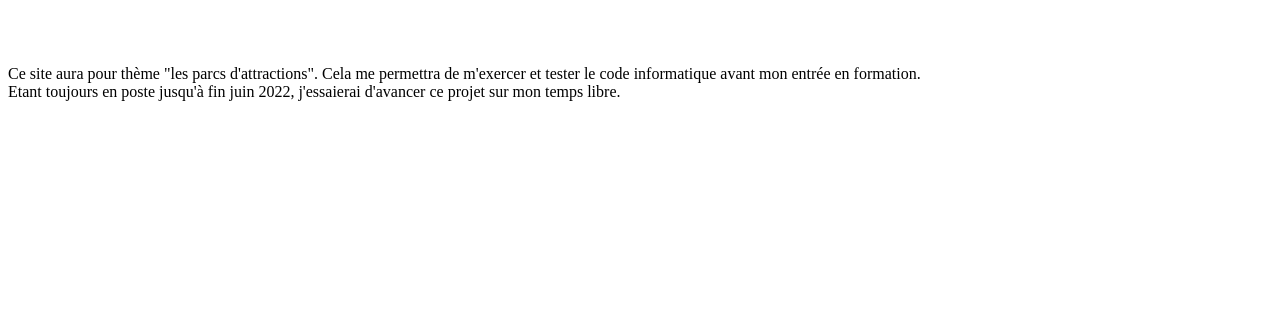
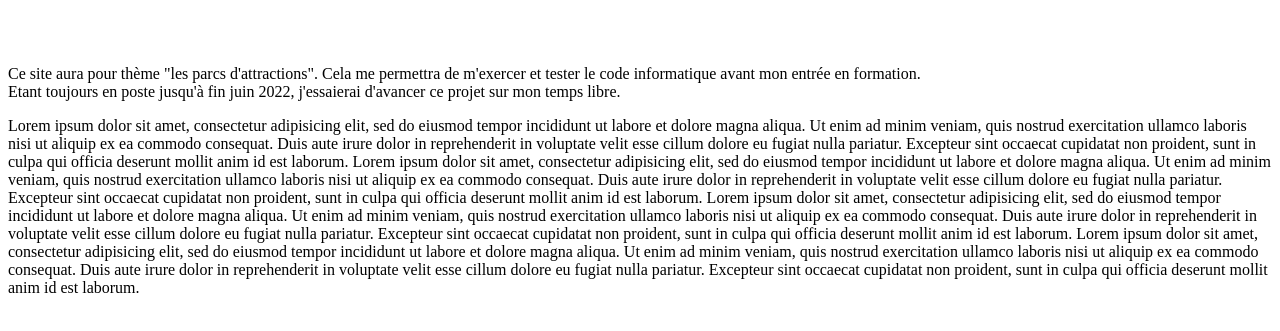
Before and after one commit to naymeric/Parcs-attractions, a plain HTML site: page Accueil.html in a window 1280 px wide. Shown: the part 119-450 px from the top of the page. Drawn offline with Linux system fonts and the light colour scheme.

Commit message:
2eme version en ligne

```diff
--- a/Accueil.html
+++ b/Accueil.html
@@ -13,5 +13,27 @@
 
         <p>Ce site aura pour thème "les parcs d'attractions". Cela me permettra de m'exercer et tester le code informatique avant mon entrée en formation.</br>
         Etant toujours en poste jusqu'à fin juin 2022, j'essaierai d'avancer ce projet sur mon temps libre.</p>
+
+        <p>Lorem ipsum dolor sit amet, consectetur adipisicing elit, sed do eiusmod
+        tempor incididunt ut labore et dolore magna aliqua. Ut enim ad minim veniam,
+        quis nostrud exercitation ullamco laboris nisi ut aliquip ex ea commodo
+        consequat. Duis aute irure dolor in reprehenderit in voluptate velit esse
+        cillum dolore eu fugiat nulla pariatur. Excepteur sint occaecat cupidatat non
+        proident, sunt in culpa qui officia deserunt mollit anim id est laborum. Lorem ipsum dolor sit amet, consectetur adipisicing elit, sed do eiusmod
+        tempor incididunt ut labore et dolore magna aliqua. Ut enim ad minim veniam,
+        quis nostrud exercitation ullamco laboris nisi ut aliquip ex ea commodo
+        consequat. Duis aute irure dolor in reprehenderit in voluptate velit esse
+        cillum dolore eu fugiat nulla pariatur. Excepteur sint occaecat cupidatat non
+        proident, sunt in culpa qui officia deserunt mollit anim id est laborum. Lorem ipsum dolor sit amet, consectetur adipisicing elit, sed do eiusmod
+        tempor incididunt ut labore et dolore magna aliqua. Ut enim ad minim veniam,
+        quis nostrud exercitation ullamco laboris nisi ut aliquip ex ea commodo
+        consequat. Duis aute irure dolor in reprehenderit in voluptate velit esse
+        cillum dolore eu fugiat nulla pariatur. Excepteur sint occaecat cupidatat non
+        proident, sunt in culpa qui officia deserunt mollit anim id est laborum. Lorem ipsum dolor sit amet, consectetur adipisicing elit, sed do eiusmod
+        tempor incididunt ut labore et dolore magna aliqua. Ut enim ad minim veniam,
+        quis nostrud exercitation ullamco laboris nisi ut aliquip ex ea commodo
+        consequat. Duis aute irure dolor in reprehenderit in voluptate velit esse
+        cillum dolore eu fugiat nulla pariatur. Excepteur sint occaecat cupidatat non
+        proident, sunt in culpa qui officia deserunt mollit anim id est laborum.</p>
     </body>
 </html>
```
